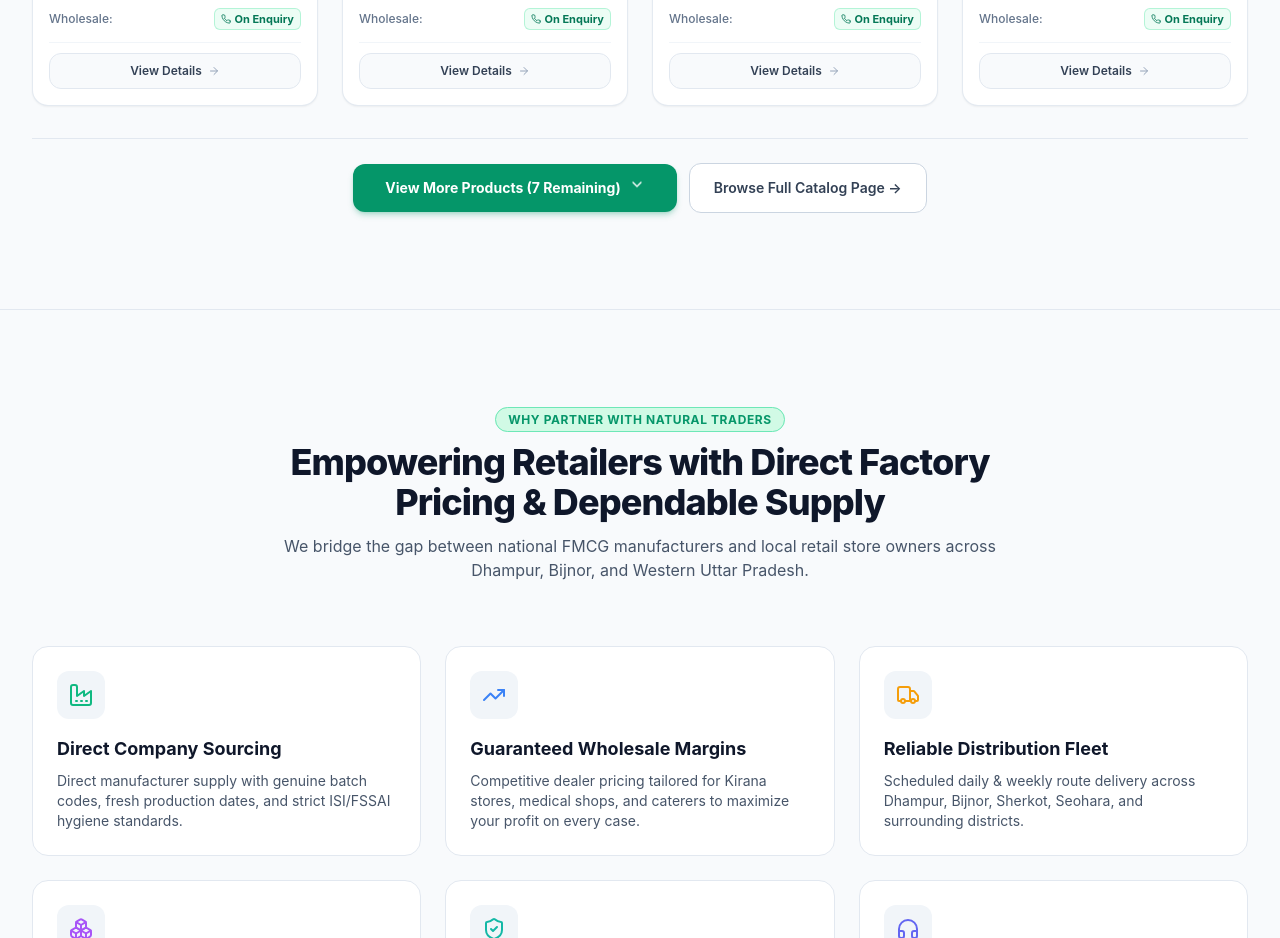
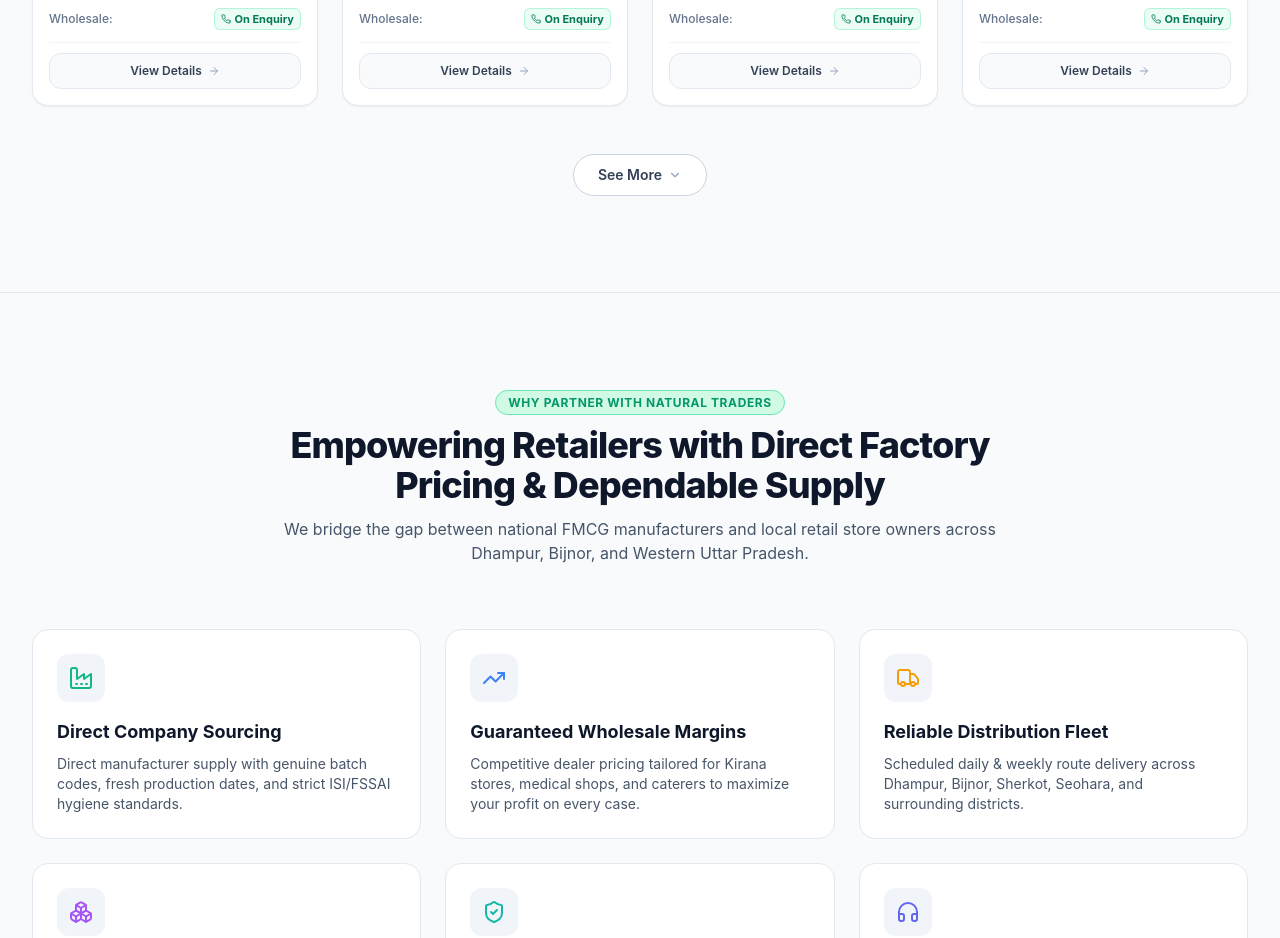
Before and after one commit to v9d007/natural-traders, a Next.js app: page / in a window 1280 px wide. Shown: the part 2040-2978 px from the top of the page. Built offline with nearby package versions, Linux system fonts and the light colour scheme.

Commit message:
feat(catalog): simplify pagination to a single clean 'See More' button

```diff
--- a/src/app/page.tsx
+++ b/src/app/page.tsx
@@ -221,27 +221,16 @@
               ))}
             </div>
 
-            {/* View More Products Action Bar */}
+            {/* Simple See More Action */}
             {filteredProducts.length > visibleCount && (
-              <div className="flex flex-col sm:flex-row items-center justify-center gap-3 pt-6 border-t border-slate-200 dark:border-slate-800">
+              <div className="text-center pt-4">
                 <button
                   onClick={() => setVisibleCount((prev) => prev + 8)}
-                  className="w-full sm:w-auto inline-flex items-center justify-center gap-2 px-8 py-3.5 rounded-xl bg-emerald-600 hover:bg-emerald-700 active:scale-[0.98] text-white font-bold text-sm transition-all shadow-md shadow-emerald-600/25 cursor-pointer"
+                  className="inline-flex items-center justify-center gap-1.5 px-6 py-2.5 rounded-full border border-slate-300 dark:border-slate-700 bg-white hover:bg-slate-50 dark:bg-slate-800 dark:hover:bg-slate-750 text-slate-700 dark:text-slate-200 text-xs sm:text-sm font-semibold transition-all shadow-xs hover:border-emerald-500 hover:text-emerald-600 dark:hover:border-emerald-500 dark:hover:text-emerald-400 cursor-pointer"
                 >
-                  <span>
-                    {isHindi
-                      ? `और उत्पाद देखें (${filteredProducts.length - visibleCount} शेष)`
-                      : `View More Products (${filteredProducts.length - visibleCount} Remaining)`}
-                  </span>
-                  <ChevronDown className="w-4 h-4 animate-bounce" />
+                  <span>{isHindi ? "और देखें" : "See More"}</span>
+                  <ChevronDown className="w-3.5 h-3.5 text-slate-400" />
                 </button>
-
-                <Link
-                  href="/products"
-                  className="w-full sm:w-auto inline-flex items-center justify-center gap-2 px-6 py-3.5 rounded-xl bg-white dark:bg-slate-800 border border-slate-300 dark:border-slate-700 hover:border-emerald-500 hover:text-emerald-600 dark:hover:text-emerald-400 text-slate-700 dark:text-slate-200 font-semibold text-sm transition-all shadow-xs"
-                >
-                  <span>{isHindi ? "सम्पूर्ण कैटलॉग देखें →" : "Browse Full Catalog Page →"}</span>
-                </Link>
               </div>
             )}
           </div>
```
